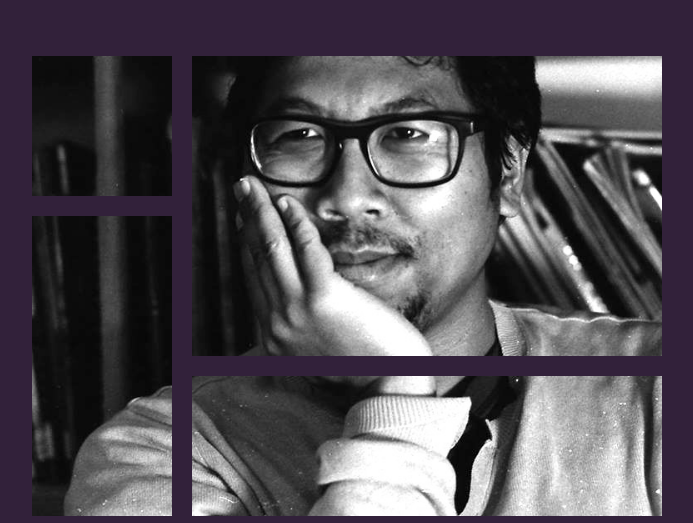
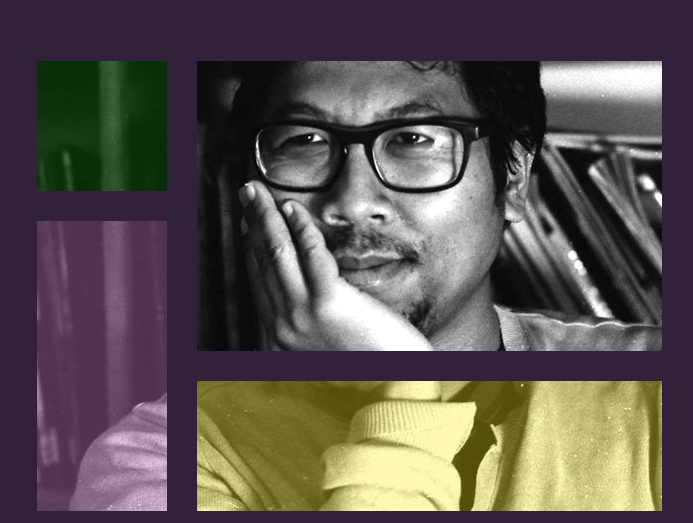
Before and after one commit to Votha-Chheng/portfolio, a plain HTML site: page index.html in a window 1280 px wide. Shown: the part 274-797 px from the top of the page, without its empty margins (298-991 px from the left). Drawn offline with nearby package versions, Linux system fonts and the light colour scheme; files whose address does not match are found by name.

Commit message:
Version 1

```diff
--- a/main.scss
+++ b/main.scss
@@ -33,15 +33,20 @@ body{
     background-image: url('./images//portraitnblight.jpg');
     background-repeat: no-repeat;
     background-size: 100vh 100vh;
-    border : 10px solid #32213A;
+    border : 15px solid #32213A;
     position: absolute;
-    //mix-blend-mode: luminosity;
     transition: all 0.25s ease-out;
     z-index: 1;
 
     &:not(.two, .top):hover{
       border: 10px solid transparent;
       mix-blend-mode: normal;
+    }
+    .folder{
+      z-index: 2;
+      position: absolute;
+      border : 15px solid #32213A;
+      transition: all 0.25s ease-out;
     }
   }
 
@@ -82,6 +87,14 @@ body{
     background-position: 0px -40vh;
     transform: translate(-100%);
 
+    .folder{
+      width:20vh;
+      height: 20vh;
+      margin-left: -15px;
+      margin-top: -15px;
+      background-color: rgba(0, 128, 0, 0.301);
+    }
+
   }
   .four{
     width: 80vh;
@@ -91,19 +104,12 @@ body{
     background-position: -20vh -40vh;
     opacity: 0;
 
-
     .folder{
       width:80vh;
       height: 40vh;
-      z-index: 2;
-      position: absolute;
-      margin-left: -10px;
-      margin-top: -10px;
-      transition: all 0.25s ease-out;
-
-      &:hover{
-        background-color: rgba(0, 128, 0, 0.301);
-      }
+      margin-left: -15px;
+      margin-top: -15px;
+      //background-color: rgba(4, 160, 250, 0.301);
     }
   }
   .five{
@@ -117,25 +123,12 @@ body{
     .folder{
       width:20vh;
       height: 40vh;
-      z-index: 2;
-      position: absolute;
-      margin-left: -10px;
-      margin-top: -10px;
-      transition: all 0.25s ease-out;
-
-      &:hover{
-        background-color: rgba(253, 34, 217, 0.301);
-      }
+      margin-left: -15px;
+      margin-top: -15px;
+      background-color: rgba(245, 143, 228, 0.301);
     }
   }
-  // .six{
-  //   background-position: -80vh -40vh;
-  //   width:20vh;
-  //   height: 40vh;
-  //   top:40vh;
-  //   left:80vh;
 
-  // }
   .seven{
     background-position: -20vh -80vh;
     width:80vh;
@@ -147,15 +140,9 @@ body{
     .folder{
       width:80vh;
       height: 20vh;
-      z-index: 2;
-      position: absolute;
-      margin-left: -10px;
-      margin-top: -10px;
-      transition: all 0.25s ease-out;
-
-      &:hover{
-        background-color: rgba(208, 223, 9, 0.301);
-      }
+      margin-left: -15px;
+      margin-top: -15px;
+      background-color: rgba(255, 238, 0, 0.301);
     }
   }
 }
```
Also changed, not shown: main.css, 1 other file.
